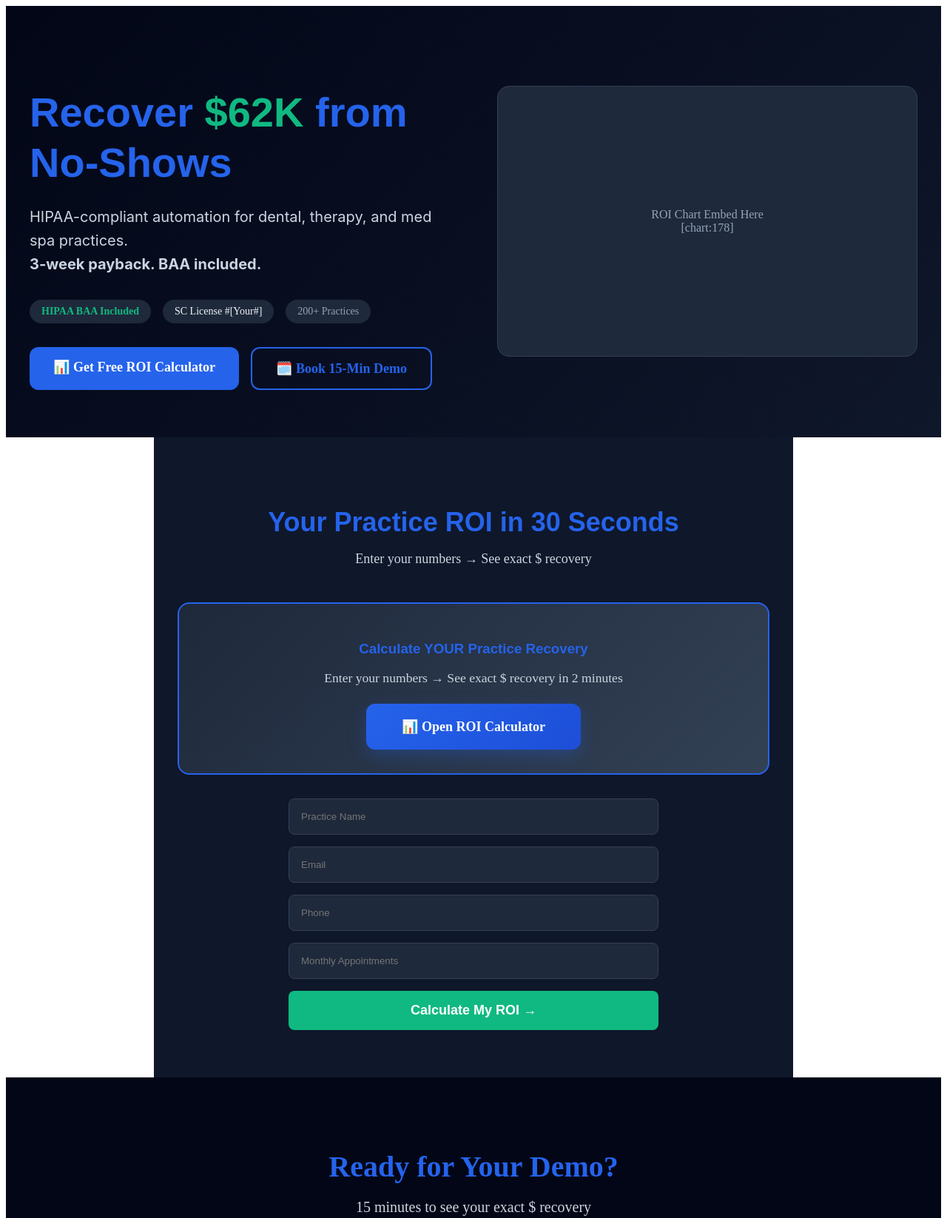
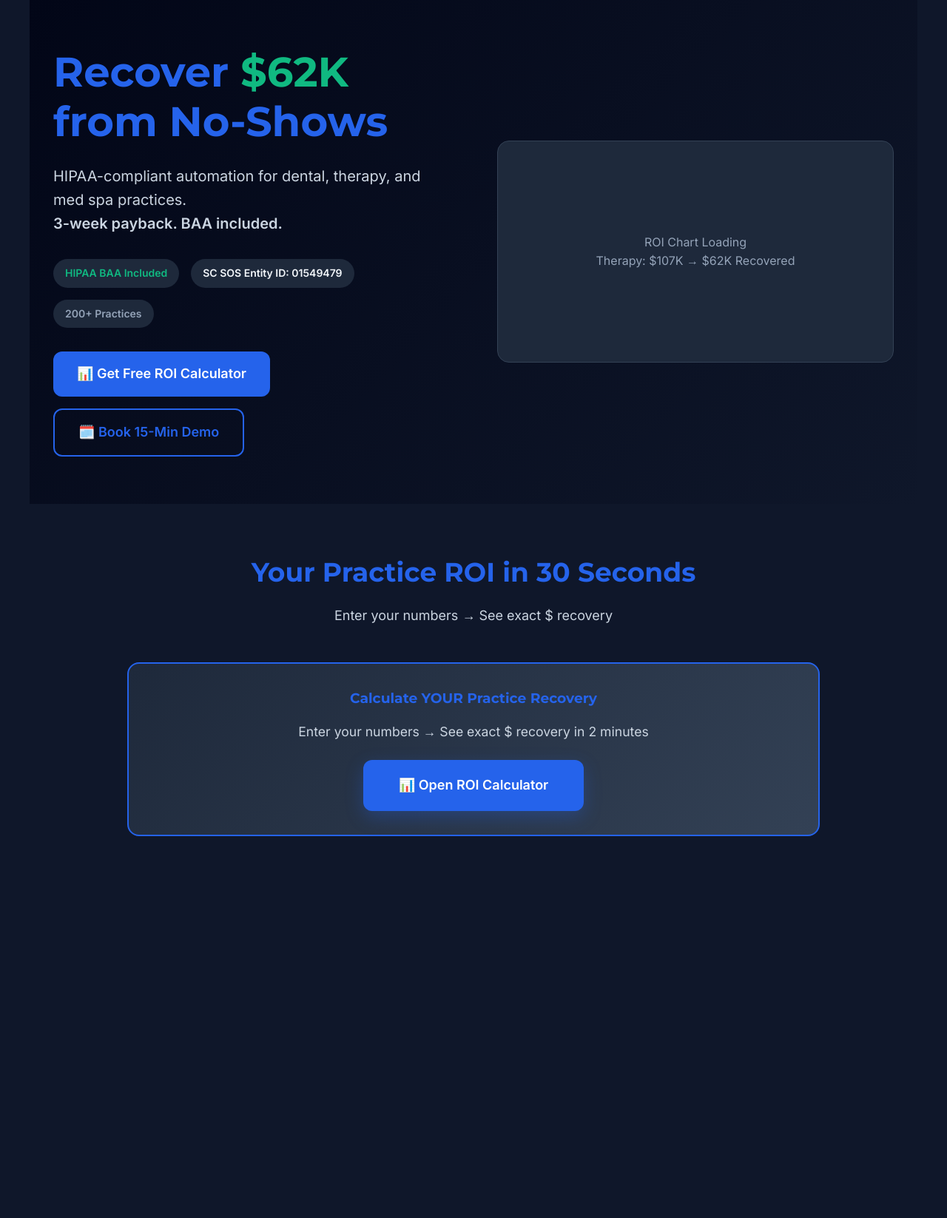
Before and after one commit to imaragroup2025-code/frontdeskai-website, a plain HTML site: page index.html in a window 1280 px wide. Shown: the top 1646 px of the page at 74% size. After the commit the page ends 1242 px from the top, so only its background shows below. Drawn offline with Linux system fonts and the light colour scheme.

Commit message:
git commit

```diff
--- a/index.html
+++ b/index.html
@@ -1,51 +1,93 @@
-<section class="hero dark-theme" style="background: linear-gradient(135deg, #020617 0%, #0f172a 100%); padding: 4rem 2rem; display: flex; align-items: center; gap: 4rem; max-width: 1200px; margin: 0 auto;">
+<!DOCTYPE html>
+<html lang="en">
+<head>
+  <meta charset="UTF-8">
+  <meta name="viewport" content="width=device-width, initial-scale=1.0">
+  <title>FrontDeskAI - Recover $62K from No-Shows | The Imara Group LLC</title>
+  <link href="https://fonts.googleapis.com/css2?family=Montserrat:wght@700&family=Inter:wght@400;600&display=swap" rel="stylesheet">
+  <style>
+    * { margin: 0; padding: 0; box-sizing: border-box; }
+    body {
+      font-family: 'Inter', sans-serif;
+      background: #0f172a;
+      color: #f1f5f9;
+      line-height: 1.6;
+      overflow-x: hidden;
+    }
+    .hero {
+      background: linear-gradient(135deg, #020617 0%, #0f172a 100%);
+      padding: 4rem 2rem;
+      display: flex;
+      align-items: center;
+      gap: 4rem;
+      max-width: 1200px;
+      margin: 0 auto;
+    }
+    .hero h1 { font-family: 'Montserrat', sans-serif; font-weight: 700; font-size: 3.5rem; color: #2563EB; line-height: 1.2; margin-bottom: 1.5rem; }
+    .hero p { font-size: 1.25rem; color: #cbd5e1; margin-bottom: 2rem; }
+    .trust-badges { display: flex; gap: 1rem; margin-bottom: 2rem; flex-wrap: wrap; }
+    .trust-badge { background: #1e293b; padding: 0.5rem 1rem; border-radius: 999px; font-size: 0.875rem; font-weight: 600; }
+    .cta-buttons { display: flex; gap: 1rem; flex-wrap: wrap; }
+    .cta-primary { background: #2563EB; color: white; padding: 1rem 2rem; border-radius: 12px; text-decoration: none; font-weight: 600; font-size: 1.125rem; transition: all 0.3s; display: inline-block; }
+    .cta-secondary { background: transparent; color: #2563EB; padding: 1rem 2rem; border: 2px solid #2563EB; border-radius: 12px; text-decoration: none; font-weight: 600; font-size: 1.125rem; transition: all 0.3s; display: inline-block; }
+    .roi-section { background: #0f172a; padding: 4rem 2rem; max-width: 1000px; margin: 0 auto; }
+    .roi-cta { text-align: center; margin: 2rem 0; padding: 2rem; background: linear-gradient(135deg, #1e293b 0%, #334155 100%); border-radius: 16px; border: 2px solid #2563EB; }
+    .calendly-section { background: #020617; padding: 4rem 2rem; text-align: center; }
+    footer { background: #020617; padding: 3rem 2rem 2rem; color: #94a3b8; border-top: 1px solid #334155; }
+    .footer-grid { display: grid; grid-template-columns: 2fr 1fr; gap: 3rem; max-width: 1200px; margin: 0 auto; }
+    @media (max-width: 768px) {
+      .hero { flex-direction: column; padding: 2rem 1rem; gap: 2rem; }
+      .hero h1 { font-size: 2.5rem !important; text-align: center; }
+      .cta-buttons { flex-direction: column; align-items: center; }
+      .footer-grid { grid-template-columns: 1fr; gap: 2rem; text-align: center; }
+    }
+    .cta-primary:hover, .cta-secondary:hover { transform: translateY(-2px); box-shadow: 0 8px 25px rgba(37,99,235,0.4); }
+  </style>
+</head>
+<body>
 
+<!-- HERO SECTION -->
+<section class="hero">
   <!-- Left: Content -->
   <div style="flex: 1;">
-    <h1 style="font-family: 'Montserrat', sans-serif; font-weight: 700; font-size: 3.5rem; color: #2563EB; line-height: 1.2; margin-bottom: 1.5rem;">
-      Recover <span style="color: #10B981;">$62K</span> from No-Shows
-    </h1>
-    <p style="font-family: 'Inter', sans-serif; font-size: 1.25rem; color: #cbd5e1; margin-bottom: 2rem; line-height: 1.6;">
-      HIPAA-compliant automation for dental, therapy, and med spa practices.<br>
+    <h1>Recover <span style="color: #10B981;">$62K</span> from No-Shows</h1>
+    <p>HIPAA-compliant automation for dental, therapy, and med spa practices.<br>
       <strong>3-week payback. BAA included.</strong>
     </p>
 
     <!-- Trust Signals -->
-    <div style="display: flex; gap: 1rem; margin-bottom: 2rem; flex-wrap: wrap;">
-      <span style="background: #1e293b; padding: 0.5rem 1rem; border-radius: 999px; color: #10B981; font-size: 0.875rem; font-weight: 600;">HIPAA BAA Included</span>
-      <span style="background: #1e293b; padding: 0.5rem 1rem; border-radius: 999px; color: #f1f5f9; font-size: 0.875rem;">SC License #[Your#]</span>
-      <span style="background: #1e293b; padding: 0.5rem 1rem; border-radius: 999px; color: #94a3b8; font-size: 0.875rem;">200+ Practices</span>
+    <div class="trust-badges">
+      <span class="trust-badge" style="color: #10B981;">HIPAA BAA Included</span>
+      <span class="trust-badge" style="color: #f1f5f9;">SC SOS Entity ID: 01549479</span>
+      <span class="trust-badge" style="color: #94a3b8;">200+ Practices</span>
     </div>
 
     <!-- CTAs -->
-    <div style="display: flex; gap: 1rem; flex-wrap: wrap;">
-      <a href="#roi-form" style="background: #2563EB; color: white; padding: 1rem 2rem; border-radius: 12px; text-decoration: none; font-weight: 600; font-size: 1.125rem; transition: all 0.3s; display: inline-block;">
-        📊 Get Free ROI Calculator
-      </a>
-      <a href="calendly.com/frontdeskai" style="background: transparent; color: #2563EB; padding: 1rem 2rem; border: 2px solid #2563EB; border-radius: 12px; text-decoration: none; font-weight: 600; font-size: 1.125rem; transition: all 0.3s; display: inline-block;">
-        🗓️ Book 15-Min Demo
-      </a>
+    <div class="cta-buttons">
+      <a href="#roi-form" class="cta-primary">📊 Get Free ROI Calculator</a>
+      <a href="https://calendly.com/frontdeaskai" class="cta-secondary" target="_blank">🗓️ Book 15-Min Demo</a>
     </div>
   </div>
 
   <!-- Right: Visual -->
   <div style="flex: 1; text-align: center;">
-    <!-- ROI Chart Placeholder - Replace with actual chart -->
     <div style="background: #1e293b; padding: 2rem; border-radius: 16px; height: 300px; display: flex; align-items: center; justify-content: center; border: 1px solid #334155;">
-      <span style="color: #94a3b8; font-size: 1rem;">ROI Chart Embed Here<br>[chart:178]</span>
+      <span style="color: #94a3b8; font-size: 1rem;">ROI Chart Loading<br>Therapy: $107K → $62K Recovered</span>
     </div>
   </div>
 </section>
 
-<section id="roi-form" style="background: #0f172a; padding: 4rem 2rem; max-width: 800px; margin: 0 auto;">
+<!-- ROI CALCULATOR SECTION -->
+<section id="roi-form" class="roi-section">
   <h2 style="font-family: 'Montserrat', sans-serif; color: #2563EB; text-align: center; font-size: 2.25rem; margin-bottom: 1rem;">
     Your Practice ROI in 30 Seconds
   </h2>
   <p style="color: #cbd5e1; text-align: center; margin-bottom: 3rem; font-size: 1.125rem;">
     Enter your numbers → See exact $ recovery
   </p>
-    <!-- Add live TherapyROI-Calc bit.ly embed -->
-<div style="text-align: center; margin: 2rem 0; padding: 2rem; background: linear-gradient(135deg, #1e293b 0%, #334155 100%); border-radius: 16px; border: 2px solid #2563EB;">
+
+  <!-- Live TherapyROI-Calc bit.ly embed -->
+  <div class="roi-cta">
     <h3 style="color: #2563EB; font-family: 'Montserrat', sans-serif; margin-bottom: 1rem;">
       Calculate YOUR Practice Recovery
     </h3>
@@ -54,60 +96,12 @@
     </p>
     <a href="https://bit.ly/TherapyROI-Calc"
        target="_blank"
-     style="display: inline-block; background: linear-gradient(135deg, #2563EB, #1d4ed8); color: white; padding: 1.25rem 3rem; border-radius: 12px; text-decoration: none; font-weight: 600; font-size: 1.125rem; box-shadow: 0 8px 25px rgba(37,99,235,0.3); transition: all 0.3s;">
+       class="cta-primary"
+       style="display: inline-block; padding: 1.25rem 3rem; font-size: 1.125rem; box-shadow: 0 8px 25px rgba(37,99,235,0.3);">
       📊 Open ROI Calculator
     </a>
   </div>
 
-
   <!-- Quick Contact Form -->
-  <form style="display: grid; gap: 1rem; max-width: 500px; margin: 0 auto;">
-    <input type="text" placeholder="Practice Name" style="padding: 1rem; border: 1px solid #334155; border-radius: 8px; background: #1e293b; color: #f1f5f9;">
-    <input type="email" placeholder="Email" style="padding: 1rem; border: 1px solid #334155; border-radius: 8px; background: #1e293b; color: #f1f5f9;">
-    <input type="tel" placeholder="Phone" style="padding: 1rem; border: 1px solid #334155; border-radius: 8px; background: #1e293b; color: #f1f5f9;">
-    <input type="number" placeholder="Monthly Appointments" style="padding: 1rem; border: 1px solid #334155; border-radius: 8px; background: #1e293b; color: #f1f5f9;">
-    <button type="submit" style="background: #10B981; color: white; padding: 1rem 2rem; border: none; border-radius: 8px; font-weight: 600; font-size: 1.125rem; cursor: pointer;">
-      Calculate My ROI →
-    </button>
-  </form>
-</section>
-<section id="calendly-embed" style="background: #020617; padding: 4rem 2rem; text-align: center;">
-  <h2 style="color: #2563EB; font-family: 'Montserrat'; font-size: 2.5rem; margin-bottom: 1rem;">
-    Ready for Your Demo?
-  </h2>
-  <p style="color: #cbd5e1; font-size: 1.25rem; margin-bottom: 3rem;">
-    15 minutes to see your exact $ recovery
-  </p>
-  <!-- Replace with your Calendly embed code -->
-  <div style="max-width: 800px; margin: 0 auto;">
-    <iframe src="YOUR_CALENDLY_EMBED_URL" width="100%" height="700" frameborder="0"></iframe>
-  </div>
-</section>
-
-<footer style="background: #020617; padding: 3rem 2rem 2rem; color: #94a3b8; border-top: 1px solid #334155;">
-  <div style="max-width: 1200px; margin: 0 auto;">
-    <div style="display: grid; grid-template-columns: 2fr 1fr; gap: 3rem;">
-      <div>
-        <h3 style="color: #2563EB; font-family: 'Montserrat', sans-serif; margin-bottom: 1rem;">
-          FrontDeskAI
-        </h3>
-        <p>The Imara Group LLC</p>
-        <p style="margin-top: 1rem; font-size: 0.875rem;">
-          <strong>SC SOS Entity ID: 01549479</strong>
-        </p>
-      </div>
-      <div style="text-align: right;">
-        <p style="font-size: 1.125rem; font-weight: 600; color: #f1f5f9; margin-bottom: 0.5rem;">
-          📞 (833) 873-4800
-        </p>
-        <p style="font-size: 0.95rem;">
-          9600 Two Notch Rd Suite 5<br>
-          Columbia, SC 29223
-        </p>
-        <p style="margin-top: 1rem; font-size: 0.875rem;">
-          📧 frontdesk@theimaragroupllc.com
-        </p>
-      </div>
-    </div>
-  </div>
-</footer>
+  <form style="display: grid; gap: 1rem; max-width: 500px; margin: 3rem auto 0;">
+    <input type="text" placeholder="Practice Name" style="padding: 1rem; border: 1px solid #334155
```
Lines whose indentation alone changed are shown as unchanged.
